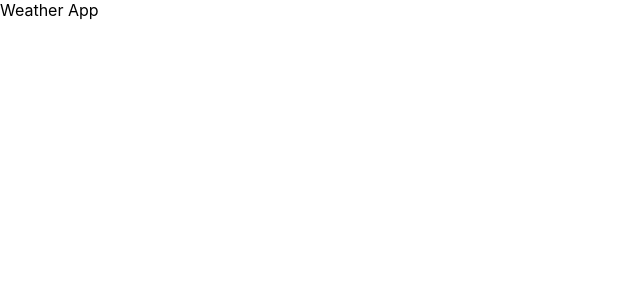
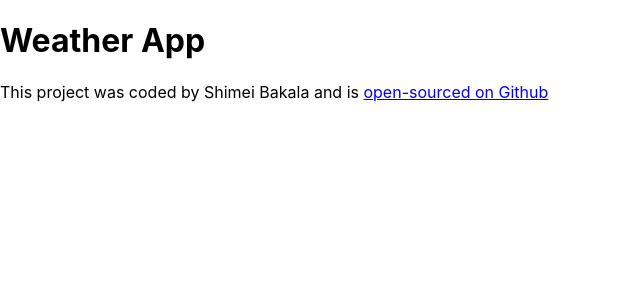
Before and after one commit to Shimmybaks/react-weather-app, a React (Create React App) app: page / in a window 1280 px wide. Shown: the top 300 px of the page, without its empty margins (0-640 px from the left). Built offline with nearby package versions, Linux system fonts and the light colour scheme.

Commit message:
Added Github

```diff
--- a/src/App.js
+++ b/src/App.js
@@ -4,7 +4,13 @@ import './App.css';
 function App() {
   return (
     <div className="App">
-      Weather App
+      <h1>Weather App</h1>
+      <footer>This project was coded by Shimei Bakala and is {""}
+        <a
+          href="https://github.com/Shimmybaks/react-weather-app"
+          target="_blank" rel="noreferrer"
+        >open-sourced on Github</a>
+      </footer>
     </div>
   );
 }
```
